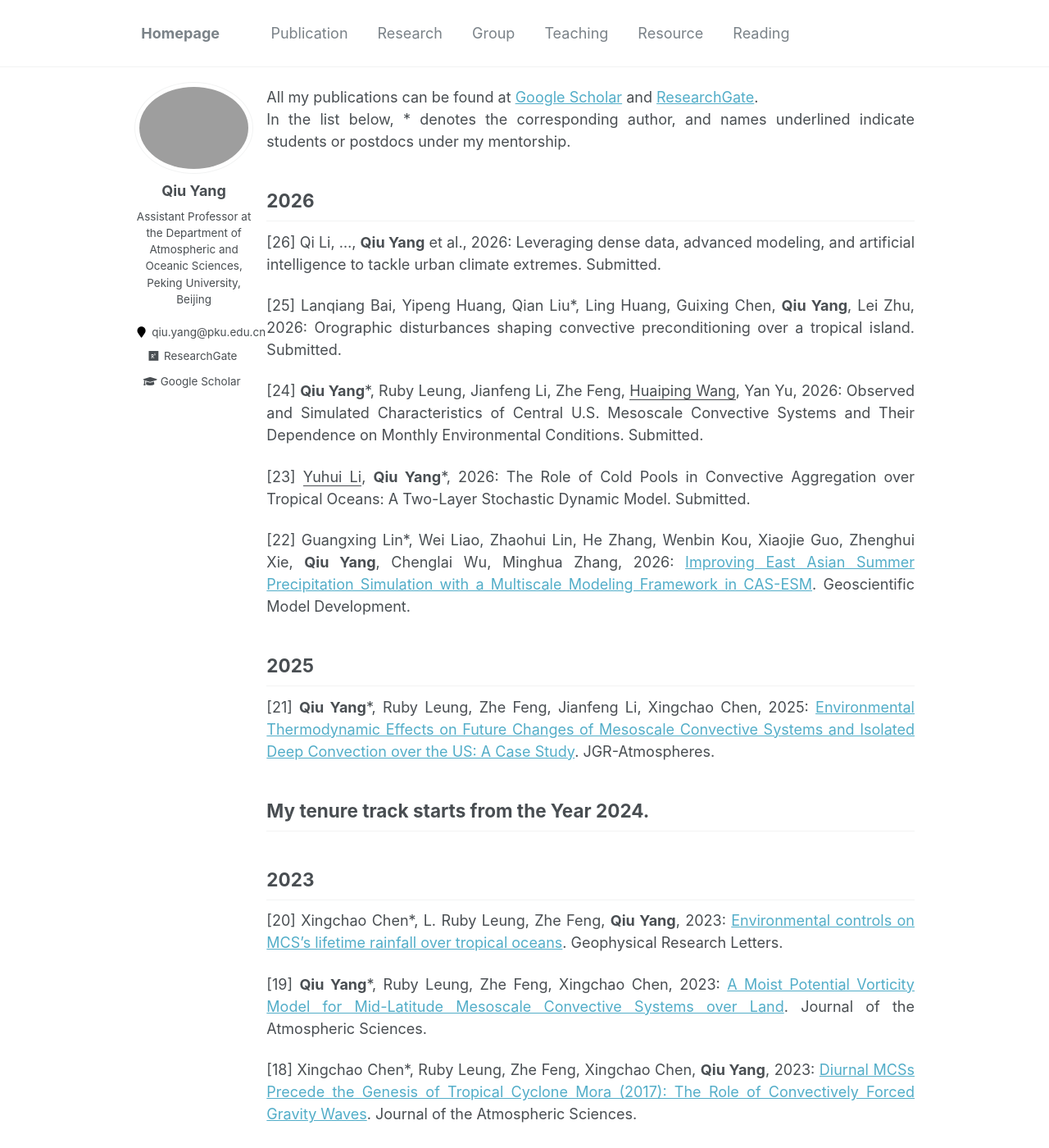
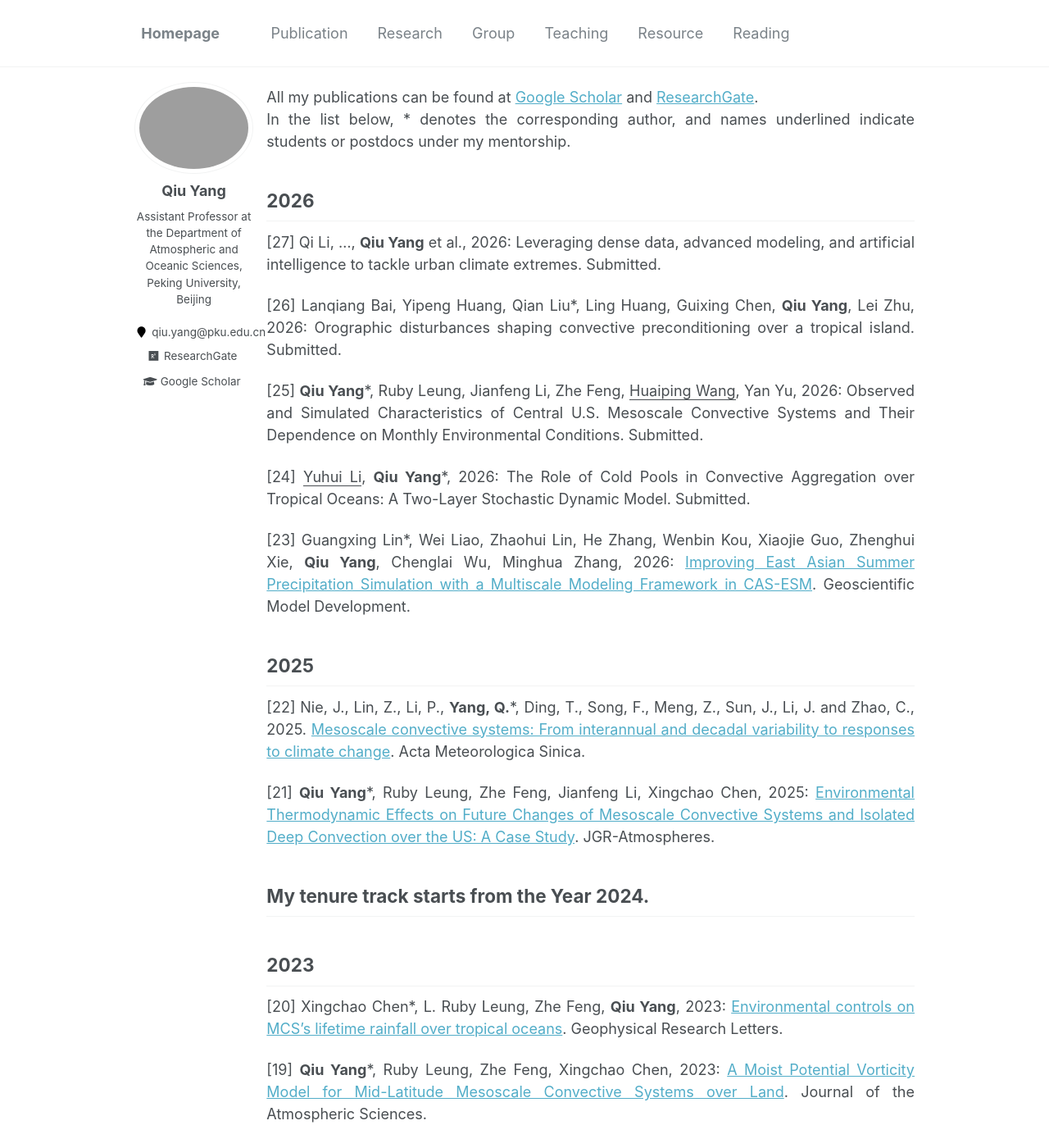
Before and after one commit to qiuyang50/qiuyang50.github.io, a Jekyll site: the page built from _pages/publication.md, in a window 1280 px wide and 1400 px high. Shown: the whole window at 82% size. Built offline with Jekyll 4.4.1, drawn with Linux system fonts in a browser that asks for light colours.

Commit message:
Update publication.md

```diff
--- a/_pages/publication.md
+++ b/_pages/publication.md
@@ -9,18 +9,20 @@
 
 2026
 -
-[26] Qi Li, ..., **Qiu Yang** et al., 2026: Leveraging dense data, advanced modeling, and artificial intelligence to tackle urban climate extremes. Submitted.
+[27] Qi Li, ..., **Qiu Yang** et al., 2026: Leveraging dense data, advanced modeling, and artificial intelligence to tackle urban climate extremes. Submitted.
 
-[25] Lanqiang Bai, Yipeng Huang, Qian Liu*, Ling Huang, Guixing Chen, **Qiu Yang**, Lei Zhu, 2026: Orographic disturbances shaping convective preconditioning over a tropical island. Submitted.
+[26] Lanqiang Bai, Yipeng Huang, Qian Liu*, Ling Huang, Guixing Chen, **Qiu Yang**, Lei Zhu, 2026: Orographic disturbances shaping convective preconditioning over a tropical island. Submitted.
 
-[24] **Qiu Yang***, Ruby Leung, Jianfeng Li, Zhe Feng, <ins>Huaiping Wang</ins>, Yan Yu, 2026: Observed and Simulated Characteristics of Central U.S. Mesoscale Convective Systems and Their Dependence on Monthly Environmental Conditions. Submitted.
+[25] **Qiu Yang***, Ruby Leung, Jianfeng Li, Zhe Feng, <ins>Huaiping Wang</ins>, Yan Yu, 2026: Observed and Simulated Characteristics of Central U.S. Mesoscale Convective Systems and Their Dependence on Monthly Environmental Conditions. Submitted.
 
-[23] <ins>Yuhui Li</ins>, **Qiu Yang***, 2026: The Role of Cold Pools in Convective Aggregation over Tropical Oceans: A Two-Layer Stochastic Dynamic Model. Submitted.
+[24] <ins>Yuhui Li</ins>, **Qiu Yang***, 2026: The Role of Cold Pools in Convective Aggregation over Tropical Oceans: A Two-Layer Stochastic Dynamic Model. Submitted.
 
-[22] Guangxing Lin*, Wei Liao, Zhaohui Lin, He Zhang, Wenbin Kou, Xiaojie Guo, Zhenghui Xie, **Qiu Yang**, Chenglai Wu, Minghua Zhang, 2026: [Improving East Asian Summer Precipitation Simulation with a Multiscale Modeling Framework in CAS-ESM](https://gmd.copernicus.org/articles/19/327/2026/). Geoscientific Model Development.
+[23] Guangxing Lin*, Wei Liao, Zhaohui Lin, He Zhang, Wenbin Kou, Xiaojie Guo, Zhenghui Xie, **Qiu Yang**, Chenglai Wu, Minghua Zhang, 2026: [Improving East Asian Summer Precipitation Simulation with a Multiscale Modeling Framework in CAS-ESM](https://gmd.copernicus.org/articles/19/327/2026/). Geoscientific Model Development.
 
 2025
 -
+[22] Nie, J., Lin, Z., Li, P., **Yang, Q.***, Ding, T., Song, F., Meng, Z., Sun, J., Li, J. and Zhao, C., 2025. [Mesoscale convective systems: From interannual and decadal variability to responses to climate change](http://qxxb.cmsjournal.net/en/article/doi/10.11676/qxxb2025.20240112). Acta Meteorologica Sinica.
+
 [21] **Qiu Yang***, Ruby Leung, Zhe Feng, Jianfeng Li, Xingchao Chen, 2025: [Environmental Thermodynamic Effects on Future Changes of Mesoscale Convective Systems and Isolated Deep Convection over the US: A Case Study](https://agupubs.onlinelibrary.wiley.com/doi/abs/10.1029/2025JD044740). JGR-Atmospheres.
 
 My tenure track starts from the Year 2024.
```
